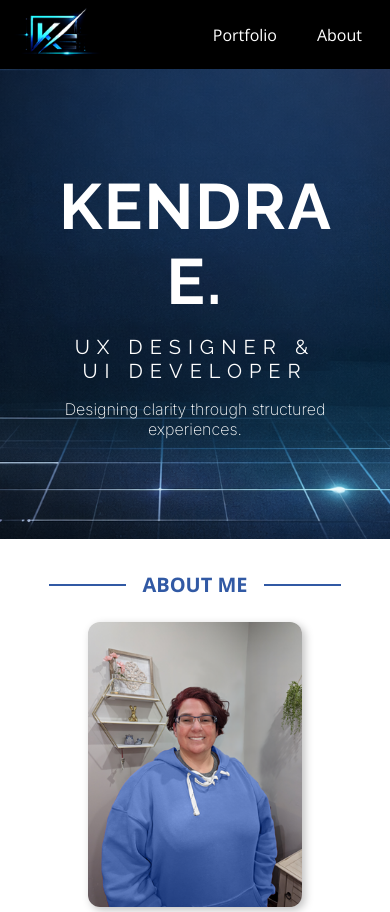
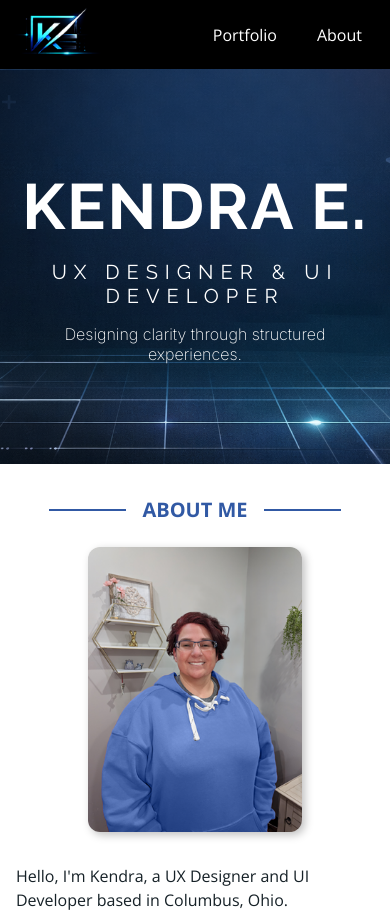
Before and after one commit to kedinger1178/portfolio, a React (Create React App) app: page /#/ in a window 390 px wide. Shown: the top 912 px of the page. Built offline with nearby package versions, Linux system fonts and the light colour scheme; a web font is replaced by a local one.

Commit message:
update hero padding

```diff
--- a/src/pages/Home/home.scss
+++ b/src/pages/Home/home.scss
@@ -17,7 +17,7 @@
     justify-content: center;
     align-items: center;
     gap: 16px;
-    padding: 100px 64px;
+    padding: 100px 16px;
     height: auto;
 
     .name {
@@ -156,9 +156,6 @@
   .contact {
     padding: 32px;
   }
-  .hero-details {
-    padding: 100px 32px;
-  }
 
   .my-skills-body {
     flex-wrap: wrap;
@@ -173,7 +170,6 @@
       }
     }
   }
-
 }
 
 @media (max-width: 785px) {
@@ -228,9 +224,6 @@
   .skills-section {
     padding: 32px 16px;
   }
-  .hero-details {
-    padding: 100px 16px;
-  }
 
   .my-skills-body {
     .skills-card {
```
